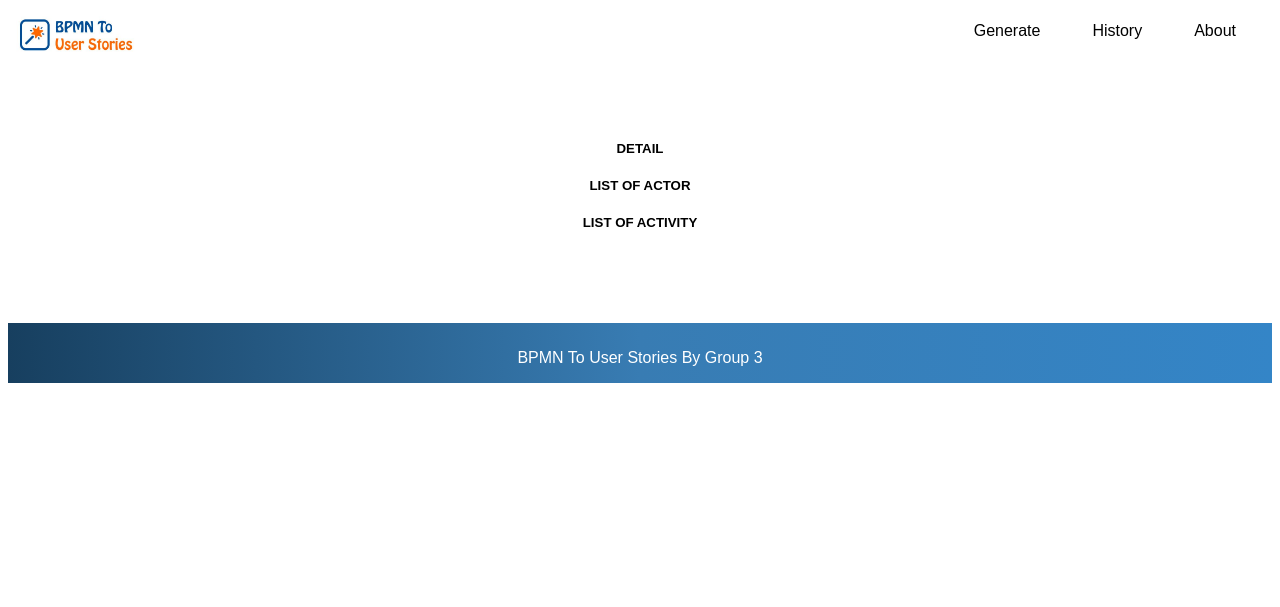
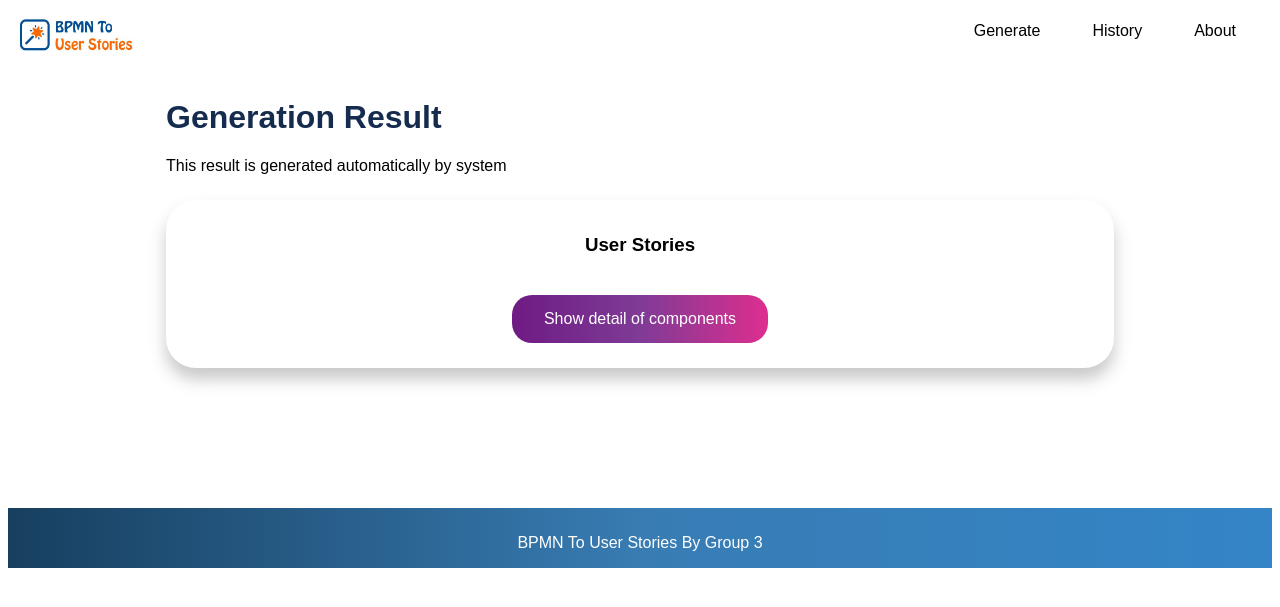
Before and after one commit to AgileRE-2021/BPMNtoUserStories, a Django app: template templates/userstoriesresult.html in a window 1280 px wide. Shown: the top 607 px of the page. Run offline with Django 3.2, Linux system fonts and the light colour scheme; the template is opened without the code that fills it, so the values that code supplies are empty.

Commit message:
Progress minggu kemarin

```diff
--- a/BPMNtoUserStories/urls.py
+++ b/BPMNtoUserStories/urls.py
@@ -10,6 +10,7 @@ urlpatterns = [
     path('', views.home, name='home'),
     path('uploadfile/', views.uploadpage, name='uploadpage'),
     path('proses/', views.parsing, name='parsing'),
+    path('about/', views.about, name='about'),
 ]
 if settings.DEBUG:
     urlpatterns += static(settings.MEDIA_URL, document_root=settings.MEDIA_ROOT)
--- a/templates/masterpage.html
+++ b/templates/masterpage.html
@@ -46,9 +46,9 @@
 <head>
     <ul>
         <li class="image"><img src="{% static 'image/logo.jpg' %}" width="140px"></li>
-        <li><a class="active" href="#home">About</a></li>
+        <li><a class="active" href="/about">About</a></li>
         <li><a href="#news">History</a></li>
-        <li><a href="#about">Generate</a></li>
+        <li><a href="/uploadfile">Generate</a></li>
     </ul>
 </head>
 <body>
--- a/templates/userstoriesresult.html
+++ b/templates/userstoriesresult.html
@@ -1,19 +1,59 @@
 <!DOCTYPE html>
 <style>
     .user-stories-result{
+        margin-top: 25px;
         padding-top: 15px;
-        padding-bottom: 20px;
+        padding-left: 20px;
+        padding-bottom: 25px;
+        padding-right:20px;
+        box-shadow: 0 0.7rem 0.97rem 0 rgb(129 129 130 / 43%);
+        border-radius: 30px;
+        text-align:center;
         font-family: sans-serif;
     }
     .Result-container{
+        margin-top:70px;
         padding-top: 15px;
-        padding-bottom: 70px;
+        padding-left: 20px;
+        padding-bottom: 20px;
+        padding-right:20px;
+        box-shadow: 0 0.7rem 0.97rem 0 rgb(129 129 130 / 43%);
+        border-radius: 30px;
+        text-align:center;
         font-family: sans-serif;
+    }
+    .all-page{
+        margin-top: 30px !important;
+        padding-bottom: 140px;
+        width: 75%;
+        margin: auto
+    }
+    button {
+        background-image: linear-gradient(to right, #6e1b83 , #7f3b96,#dd2e8f); /* Green */
+        border:none;
+        border-radius: 20px;
+        font-family: sans-serif;
+        color: white;
+        padding: 15px 32px;
+        text-align: center;
+        text-decoration: none;
+        display: inline-block;
+        font-size: 16px;
+        margin-top: 20px;
+    }
+    button:hover {
+        background-image: linear-gradient(to right, #1c2276 , #3373c7,#6545f2); /* Green */
+        /* background-color: rgb(170, 167, 167); */
     }
 </style>
 {% extends 'masterpage.html'%}
 {% block content %}
+<div class="all-page">
+<h1 style="font-family: sans-serif;color:#162c4e">Generation Result</h1>
+<span style="font-family: sans-serif">This result is generated automatically by system</span>
+
     <div class="user-stories-result">
+        <h3> User Stories </h3>
         {% if total_actor == 1 %}
         <!-- <h5>USER STORIES RESULT</h5> -->
             {% for list_item in list_activity %}
@@ -22,9 +62,10 @@
                 {% endfor %}
             {% endfor %}
         {% endif %}
+        <center><button onclick="showDiv()" >Show detail of components</button></center>
     </div>
-    <div class="Result-container">
-        <center><h5> DETAIL </h5></center>
+    <div id="Detail" class="Result-container" style="display:none" >
+        <h3> Detail of Components </h3>
         <center><h5> LIST OF ACTOR </h5></center>
         {% for list_act in list_actor %}
             <center>{{ list_act }}</center>
@@ -34,6 +75,17 @@
             <center><p> act : </p></center>
             <center>{{ list_item }}</center>
         {% endfor %}
+    </div>
 </div>
+<script>
+    function showDiv() {
+      var x = document.getElementById("Detail");
+      if (x.style.display === "none") {
+        x.style.display = "block";
+      } else {
+        x.style.display = "none";
+      }
+    }
+    </script>
 {% endblock %}
 </html>
```
Also changed, not shown: BPMNtoUserStories/views.py (+50 -33 lines), templates/uploadfile.html (+133 -4 lines).
